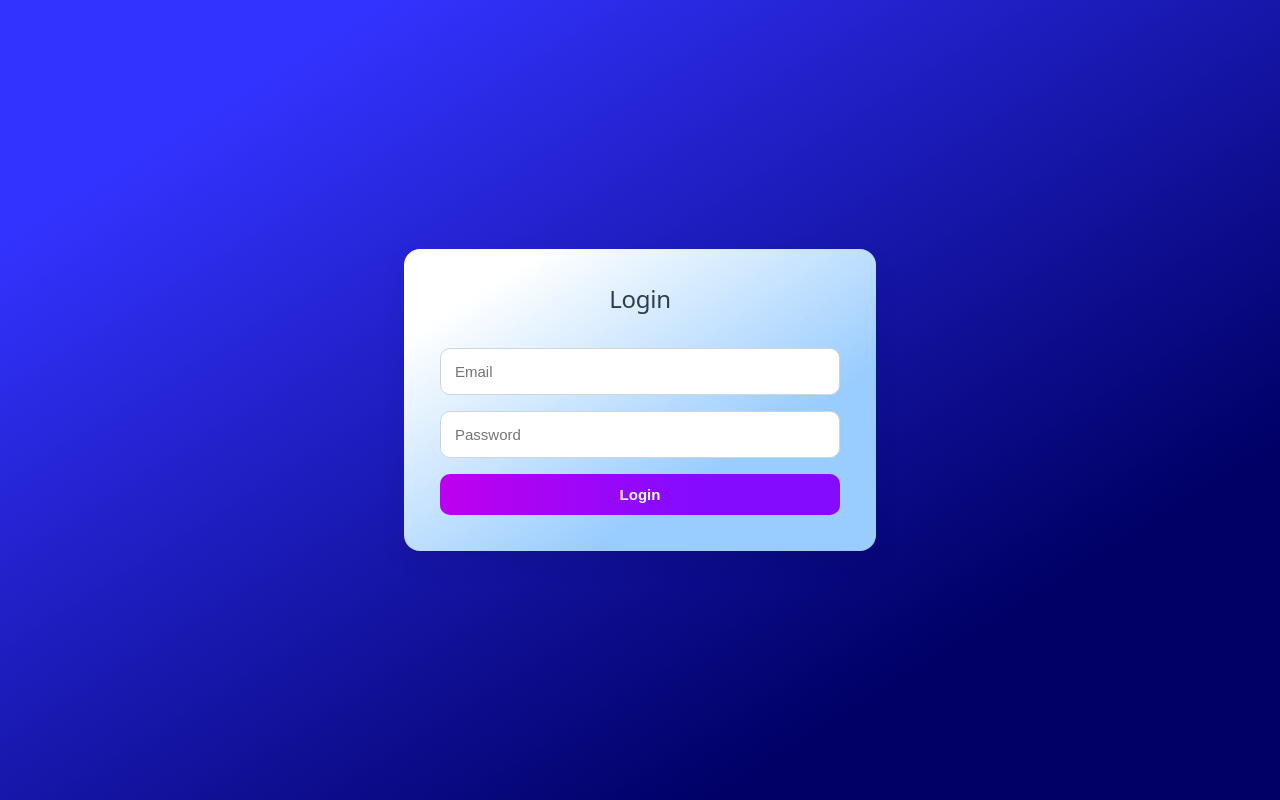
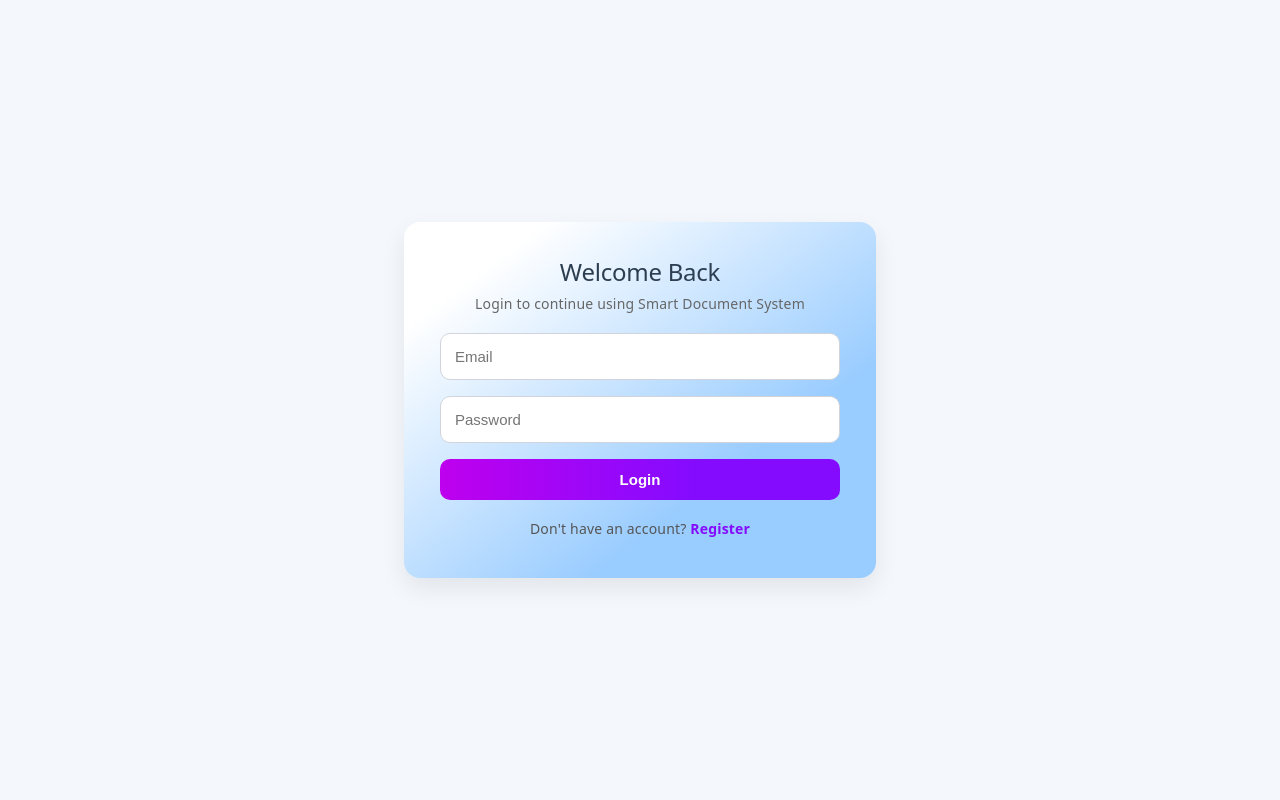
Before and after one commit to laststonedjs/smart_document_system, a React (Vite) app in the folder client/smart_document/: page /login in a window 1280 px wide. Built offline with nearby package versions, Linux system fonts and the light colour scheme.

Commit message:
connect register and login

```diff
--- a/client/smart_document/src/index.css
+++ b/client/smart_document/src/index.css
@@ -379,7 +379,7 @@ code {
   display: flex;
   justify-content: center;
   align-items: center;
-  background: linear-gradient(to bottom right, #3333ff 15%, #000066 78%);
+  background: #f4f7fb;
 }
 
 .auth-form {
@@ -431,6 +431,36 @@ code {
   background: #2980b9;
 }
 
+.auth-header {
+  text-align: center;
+}
+
+.auth-header h2 {
+  margin-bottom: 0.3rem;
+  color: #2c3e50;
+}
+
+.auth-header p {
+  font-size: 14px;
+  color: #666;
+}
+
+.auth-switch {
+  text-align: center;
+  font-size: 14px;
+  color: #555;
+}
+
+.auth-switch a {
+  color: #850bff;
+  font-weight: 600;
+  text-decoration: none;
+}
+
+.auth-switch a:hover {
+  text-decoration: underline;
+}
+
 .auth-page {
   min-height: 100vh;
   background: #f4f7fb;
@@ -455,8 +485,10 @@ code {
 }
 
 .auth-subtitle {
-  color: #6b7280;
+  color: #626976;
   margin-bottom: 30px;
+  padding: 0.5rem;
+  font-size: 1.2rem;
 }
 
 .auth-form {
--- a/client/smart_document/src/pages/LoginPage.jsx
+++ b/client/smart_document/src/pages/LoginPage.jsx
@@ -1,17 +1,22 @@
 import { useState } from "react";
-import axios from "axios";
+import api from "../services/api";
+import { useNavigate, Link } from "react-router-dom";
 
 const API_URL = import.meta.env.VITE_API_URL || "http://localhost:5000";
 
 const LoginPage = () => {
   const [email, setEmail] = useState("");
   const [password, setPassword] = useState("");
+  const [loading, setLoading] = useState(false);
+
+  const navigate = useNavigate();
 
   const handleLogin = async (e) => {
     e.preventDefault();
 
     try {
-      const res = await axios.post(
+      setLoading(true);
+      const res = await api.post(
         `${API_URL}/api/auth/login`,
         {
           email,
@@ -21,17 +26,15 @@ const LoginPage = () => {
 
       localStorage.setItem("token", res.data.token);
 
-      window.location.href = "/dashboard";
+      navigate("/dashboard");
 
-      alert("Login successful!");
-
-      console.log(res.data);
     } catch (error) {
       console.error(error);
-
       alert(
         error.response?.data?.message || "Login failed"
       );
+    } finally {
+      setLoading(false);
     }
   };
 
@@ -41,7 +44,14 @@ const LoginPage = () => {
         onSubmit={handleLogin}
         className="auth-form"
       >
-        <h2 style={{ textAlign: "center" }}>Login</h2>
+        <div className="auth-header">
+          <h2>Welcome Back</h2>
+
+          <p>
+            Login to continue using
+            Smart Document System
+          </p>
+        </div>
 
         <input
           type="email"
@@ -61,9 +71,21 @@ const LoginPage = () => {
           }
         />
 
-        <button type="submit">
-          Login
+        <button
+          type="submit"
+          disabled={loading}
+        >
+          {loading
+            ? "Logging in..."
+            : "Login"}
         </button>
+
+        <p className="auth-switch">
+          Don&apos;t have an account?{" "}
+          <Link to="/register">
+            Register
+          </Link>
+        </p>
       </form>
     </div>
   );
```
